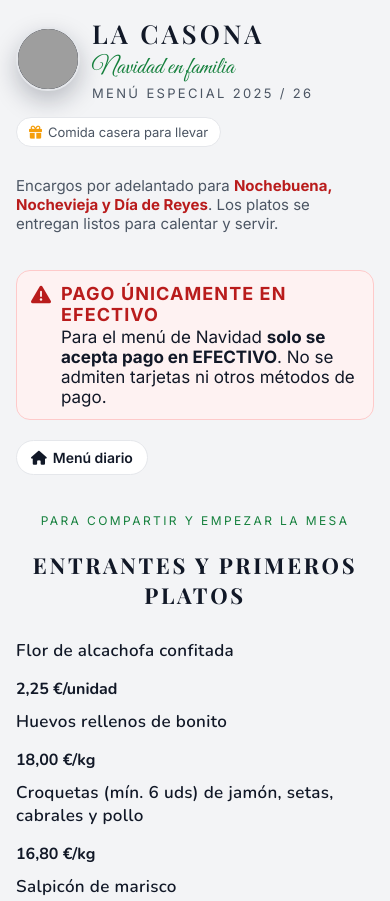
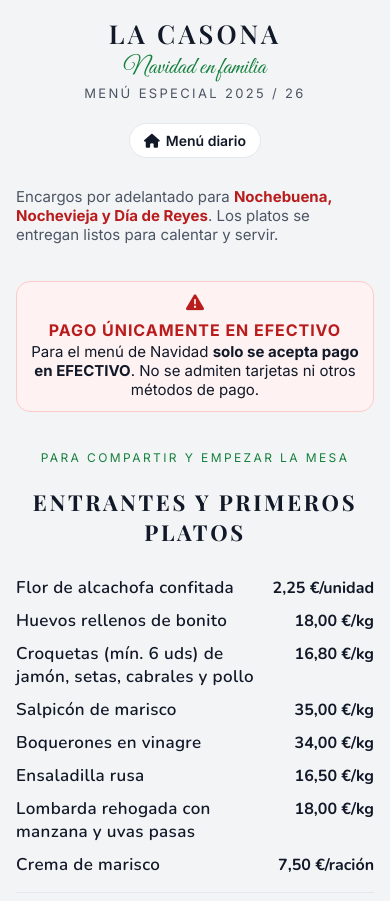
Before and after one commit to danilink/kedi-menu, a plain HTML site: page pages/navidad.html in a window 390 px wide. Shown: the top 901 px of the page. Drawn offline with nearby package versions, Linux system fonts and the light colour scheme; grey boxes are pictures that could not be loaded.

Commit message:
add christmas page edit2

```diff
--- a/css/navidad.css
+++ b/css/navidad.css
@@ -36,6 +36,14 @@
       align-items: center;
       justify-content: space-between;
       gap: 16px;
+    }
+
+    .nav-actions {
+      display: inline-flex;
+      align-items: center;
+      gap: 10px;
+      flex-wrap: wrap;
+      justify-content: flex-end;
     }
 
     .nav-brand {
@@ -149,7 +157,6 @@
       font-weight: 600;
       color: var(--text-main);
       text-decoration: none;
-      align-self: flex-start;              /* evita ocupar todo el ancho */
     }
 
     .nav-back-link i {
@@ -295,22 +302,54 @@
     @media (max-width: 768px) {
       .nav-header-top {
         flex-direction: column;
-        align-items: flex-start;
+        align-items: center;
+        text-align: center;
+      }
+
+      .nav-actions {
+        flex-direction: column;
+        justify-content: center;
       }
 
       .nav-section-header {
         flex-direction: column;
-        align-items: flex-start;
+        align-items: center;
+      }
+
+      .nav-brand-text {
+        align-items: center;
+      }
+
+      .nav-logo {
+        display: none;
       }
 
       .nav-item-row,
       .nav-asados-lines span {
-        flex-direction: column;
-        align-items: flex-start;
+        flex-direction: row;
+        align-items: baseline;
+        justify-content: space-between;
       }
 
       .nav-item-price {
         font-size: 16px;
+      }
+
+      .nav-cash-warning {
+        flex-direction: column;
+        align-items: center;
+        text-align: center;
+        gap: 8px;
+        font-size: 16px;
+      }
+
+      .nav-cash-warning i {
+        margin-top: 0;
+        font-size: 18px;
+      }
+
+      .nav-cash-detail {
+        font-size: 15px;
       }
     }
 
@@ -333,9 +372,19 @@
         box-shadow: none;
       }
 
+      .nav-header {
+        align-items: center;
+        text-align: center;
+      }
+
+      .nav-header-top {
+        justify-content: center;
+      }
+
       .nav-logo {
         border-color: #000000;
         box-shadow: none;
+        display: none;
       }
 
       .nav-chip,
--- a/pages/navidad.html
+++ b/pages/navidad.html
@@ -36,11 +36,11 @@
             <div class="nav-brand-year">Menú especial 2025 / 26</div>
           </div>
         </div>
-        <div>
-          <div class="nav-chip">
-            <i class="fa-solid fa-gift"></i>
-            <span>Comida casera para llevar</span>
-          </div>
+        <div class="nav-actions">
+          <a href="../index.html" class="nav-back-link">
+            <i class="fa-solid fa-house"></i>
+            <span>Menú diario</span>
+          </a>
         </div>
       </div>
 
@@ -60,11 +60,6 @@
           </div>
         </div>
       </div>
-
-      <a href="../index.html" class="nav-back-link">
-        <i class="fa-solid fa-house"></i>
-        <span>Menú diario</span>
-      </a>
     </header>
 
     <main>
```
